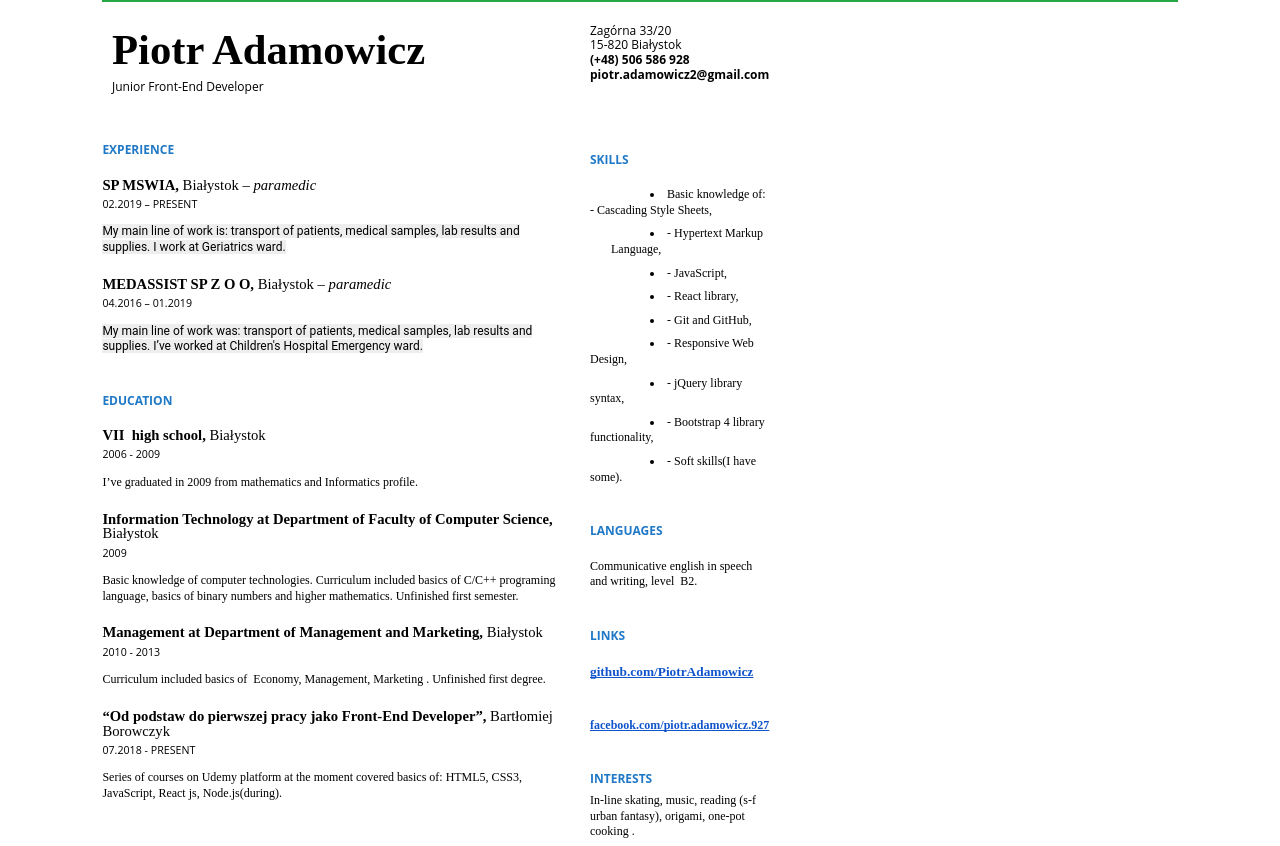
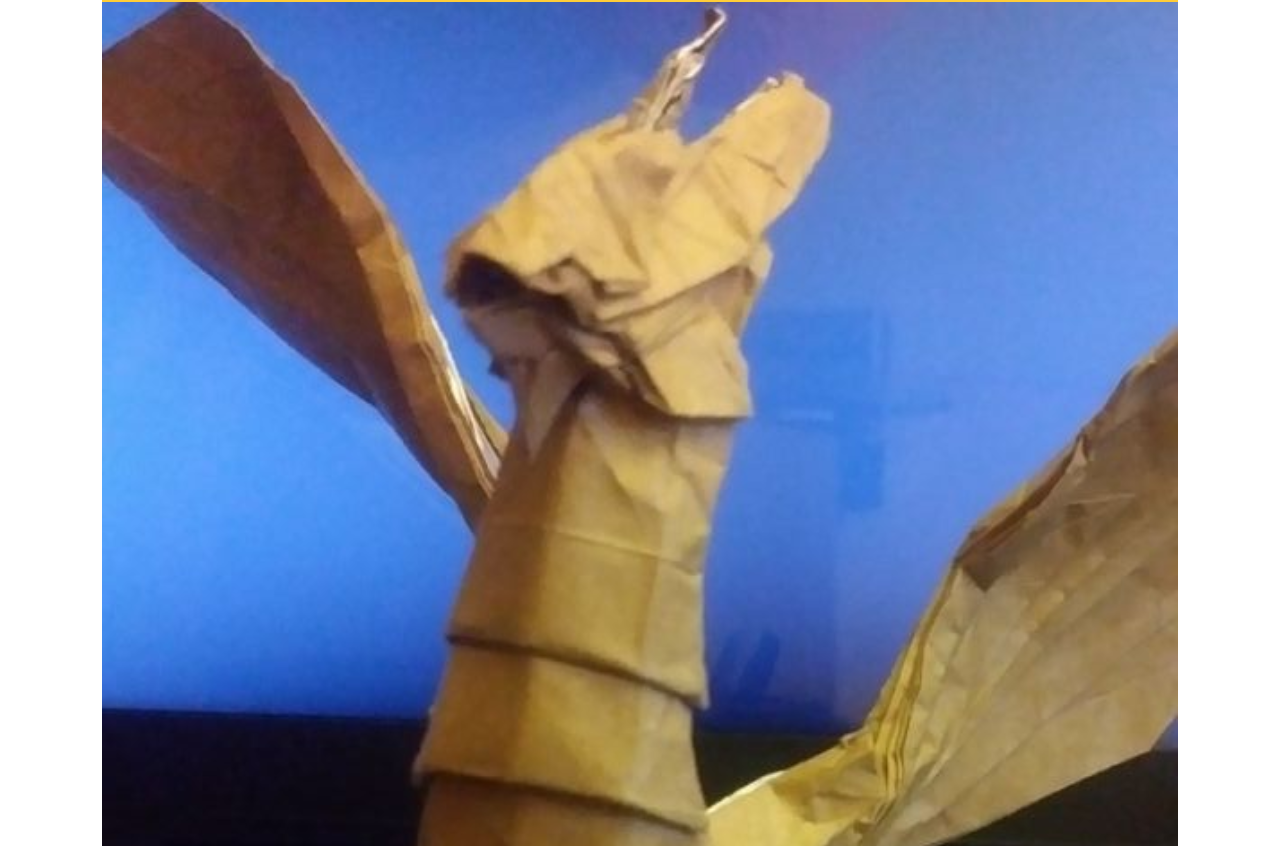
Before and after one commit to PiotrAdamowicz/PortfolioGridinReact, a React (Create React App) app: page / in a window 1280 px wide. Shown: the part 478-1324 px from the top of the page. Built offline with nearby package versions, Linux system fonts and the light colour scheme.

Commit message:
I think te structure/logick of Projects section is Done

```diff
--- a/src/components/App.js
+++ b/src/components/App.js
@@ -9,6 +9,7 @@ import { FontAwesomeIcon } from "@fortawesome/react-fontawesome";
 import Card from "../components/Card";
 import Resume from "../components/Resume";
 import Form from "../components/Form";
+import Projects from "../components/Projects";
 
 class App extends Component {
   state = {
@@ -49,8 +50,8 @@ class App extends Component {
     },
     isActive: {
       home: false,
-      resume: true,
-      projects: false,
+      resume: false,
+      projects: true,
       contact: false
     }
   };
@@ -178,11 +179,14 @@ class App extends Component {
             false
           )}
           {isActive.projects ? (
-            <Card
-              cardID={projects.id}
-              title={projects.title}
-              paragraphs={projects.paragraphs}
-            />
+            <>
+              <Card
+                cardID={projects.id}
+                title={projects.title}
+                paragraphs={projects.paragraphs}
+              />
+              <Projects />
+            </>
           ) : (
             false
           )}
--- /dev/null
+++ b/src/components/ProjectModal.js
@@ -0,0 +1,34 @@
+import React, { Component } from "react";
+import dragon from "../img/dragon800x600.jpg";
+
+class ProjectModal extends Component {
+  state = {
+    showDetails: false
+  };
+  render() {
+    return (
+      <div>
+        {this.state.showDetails ? (
+          <>
+            <h3>Project Name</h3>
+            <p>Something about given project</p>
+            <button>To Projects</button>
+          </>
+        ) : (
+          false
+        )}
+        <img
+          onClick={() => {
+            this.setState(prevState => ({
+              showDetails: !prevState.showDetails
+            }));
+          }}
+          src={dragon}
+          alt="argh responsivenes"
+        />
+      </div>
+    );
+  }
+}
+
+export default ProjectModal;
--- /dev/null
+++ b/src/components/Projects.js
@@ -0,0 +1,35 @@
+import React, { Component } from "react";
+
+import Project from "../components/ProjectModal";
+
+class Projects extends Component {
+  state = {
+    projects: [
+      {
+        name: "TicTacToe",
+        description:
+          "Classic offline 2 players Tic Tac Toe Game written in vanilla JS. My first baby written just to see if I can",
+        url: ""
+      }
+    ],
+    active: ""
+  };
+
+  clickHandler() {
+    console.log("Działa");
+  }
+
+  render() {
+    return (
+      <section>
+        <Project id="ticTacToe" />
+        <Project id="ticTacToe" />
+        <Project id="ticTacToe" />
+        <Project id="ticTacToe" />
+        <Project id="ticTacToe" />
+      </section>
+    );
+  }
+}
+
+export default Projects;
--- a/src/components/Resume.js
+++ b/src/components/Resume.js
@@ -397,230 +397,230 @@ const ResumeStyle = styled.section`
 
 const Resume = props => {
   return (
-    <ResumeStyle class="c18">
-      <p class="c20 c35">
-        <span class="c6 c15" />
+    <ResumeStyle className="c18">
+      <p className="c20 c35">
+        <span className="c6 c15" />
       </p>
-      <a id="t.ddec28991ffe67f8715c0a95b900c3a83ba9b538" />
-      <a id="t.0" />
-      <table class="c14">
+      {/* <a id="t.ddec28991ffe67f8715c0a95b900c3a83ba9b538" />
+      <a id="t.0" /> */}
+      <table className="c14">
         <tbody>
-          <tr class="c2">
-            <td class="c16" colspan="1" rowspan="1">
-              <p class="c21 title" id="h.x8fm1uorkbaw">
-                <span class="c23 c26">Piotr Adamowicz</span>
+          <tr className="c2">
+            <td className="c16" colspan="1" rowspan="1">
+              <p className="c21 title" id="h.x8fm1uorkbaw">
+                <span className="c23 c26">Piotr Adamowicz</span>
               </p>
-              <p class="c7 subtitle" id="h.ymi089liagec">
-                <span class="c0">Junior Front-End Developer</span>
+              <p className="c7 subtitle" id="h.ymi089liagec">
+                <span className="c0">Junior Front-End Developer</span>
               </p>
             </td>
-            <td class="c25" colspan="1" rowspan="1">
-              <p class="c7">
-                <span class="c0">Zag&oacute;rna 33/20</span>
+            <td className="c25" colspan="1" rowspan="1">
+              <p className="c7">
+                <span className="c0">Zag&oacute;rna 33/20</span>
               </p>
-              <p class="c7">
-                <span class="c0">15-820 Bia&#322;ystok</span>
+              <p className="c7">
+                <span className="c0">15-820 Bia&#322;ystok</span>
               </p>
-              <p class="c7">
-                <span class="c10">(+48) 506 586 928</span>
+              <p className="c7">
+                <span className="c10">(+48) 506 586 928</span>
               </p>
-              <p class="c7">
-                <span class="c10">piotr.adamowicz2@gmail.com</span>
+              <p className="c7">
+                <span className="c10">piotr.adamowicz2@gmail.com</span>
               </p>
-              <p class="c7 c20">
-                <span class="c10" />
+              <p className="c7 c20">
+                <span className="c10" />
               </p>
             </td>
           </tr>
-          <tr class="c34">
-            <td class="c32" colspan="1" rowspan="1">
-              <h1 class="c3" id="h.y7d3xdxnr44m">
-                <span class="c1">EXPERIENCE</span>
+          <tr className="c34">
+            <td className="c32" colspan="1" rowspan="1">
+              <h1 className="c3" id="h.y7d3xdxnr44m">
+                <span className="c1">EXPERIENCE</span>
               </h1>
-              <h2 class="c13" id="h.rfgvkg2ifhfd">
+              <h2 className="c13" id="h.rfgvkg2ifhfd">
                 <span>SP MSWIA, </span>
-                <span class="c6">Bia&#322;ystok &ndash;</span>
-                <span class="c6 c29">&nbsp;paramedic</span>
+                <span className="c6">Bia&#322;ystok &ndash;</span>
+                <span className="c6 c29">&nbsp;paramedic</span>
               </h2>
-              <h3 class="c28" id="h.n64fgzu3lwuy">
-                <span class="c8 c6">02.2019 &ndash; PRESENT</span>
+              <h3 className="c28" id="h.n64fgzu3lwuy">
+                <span className="c8 c6">02.2019 &ndash; PRESENT</span>
               </h3>
-              <p class="c24">
-                <span class="c5">
+              <p className="c24">
+                <span className="c5">
                   My main line of work is: transport of patients, medical
                   samples, lab results and supplies. I work at Geriatrics ward.
                 </span>
               </p>
-              <h2 class="c13" id="h.98knc1qub5xz">
+              <h2 className="c13" id="h.98knc1qub5xz">
                 <span>MEDASSIST SP Z O O, </span>
-                <span class="c6">Bia&#322;ystok &ndash; </span>
-                <span class="c6 c29">paramedic</span>
+                <span className="c6">Bia&#322;ystok &ndash; </span>
+                <span className="c6 c29">paramedic</span>
               </h2>
-              <h3 class="c28" id="h.kuha3qjnwsv4">
-                <span class="c8 c6">04.2016 &ndash; 01.2019</span>
+              <h3 className="c28" id="h.kuha3qjnwsv4">
+                <span className="c8 c6">04.2016 &ndash; 01.2019</span>
               </h3>
-              <p class="c24">
-                <span class="c5">
+              <p className="c24">
+                <span className="c5">
                   My main line of work was: transport of patients, medical
                   samples, lab results and supplies. I&rsquo;ve worked at
                   Children&#39;s Hospital Emergency ward.
                 </span>
               </p>
-              <h1 class="c3" id="h.yk8luflkpwij">
+              <h1 className="c3" id="h.yk8luflkpwij">
                 <span>EDUCATION</span>
               </h1>
-              <h2 class="c13" id="h.6wymnhinx9q5">
+              <h2 className="c13" id="h.6wymnhinx9q5">
                 <span>VII &nbsp;high school, </span>
-                <span class="c6">Bia&#322;ystok</span>
-                <span class="c6 c29 c30">&nbsp;</span>
+                <span className="c6">Bia&#322;ystok</span>
+                <span className="c6 c29 c30">&nbsp;</span>
               </h2>
-              <h3 class="c28" id="h.esmli83vx05r">
-                <span class="c8 c6">2006 - 2009</span>
+              <h3 className="c28" id="h.esmli83vx05r">
+                <span className="c8 c6">2006 - 2009</span>
               </h3>
-              <p class="c24">
-                <span class="c9 c6">
+              <p className="c24">
+                <span className="c9 c6">
                   I&rsquo;ve graduated in 2009 from mathematics and Informatics
                   profile.
                 </span>
               </p>
-              <h2 class="c13" id="h.mc160zjmms5f">
+              <h2 className="c13" id="h.mc160zjmms5f">
                 <span>
                   Information Technology at Department of Faculty of Computer
                   Science,{" "}
                 </span>
-                <span class="c6">Bia&#322;ystok</span>
-                <span class="c30 c6 c29">&nbsp;</span>
+                <span className="c6">Bia&#322;ystok</span>
+                <span className="c30 c6 c29">&nbsp;</span>
               </h2>
-              <h3 class="c28" id="h.et271sasb0rn">
-                <span class="c8 c6">2009</span>
+              <h3 className="c28" id="h.et271sasb0rn">
+                <span className="c8 c6">2009</span>
               </h3>
-              <p class="c24">
-                <span class="c9 c6">
+              <p className="c24">
+                <span className="c9 c6">
                   Basic knowledge of computer technologies. Curriculum included
                   basics of C/C++ programing language, basics of binary numbers
                   and higher mathematics. Unfinished first semester.
                 </span>
               </p>
-              <h2 class="c13" id="h.p5rlpn1h7jz">
+              <h2 className="c13" id="h.p5rlpn1h7jz">
                 <span>
                   Management at Department of Management and Marketing,{" "}
                 </span>
-                <span class="c6">Bia&#322;ystok</span>
-                <span class="c30 c6 c29">&nbsp;</span>
+                <span className="c6">Bia&#322;ystok</span>
+                <span className="c30 c6 c29">&nbsp;</span>
               </h2>
-              <h3 class="c28" id="h.1kxr6m60fs7v">
-                <span class="c8 c6">2010 - 2013</span>
+              <h3 className="c28" id="h.1kxr6m60fs7v">
+                <span className="c8 c6">2010 - 2013</span>
               </h3>
-              <p class="c24">
-                <span class="c9 c6">
+              <p className="c24">
+                <span className="c9 c6">
                   Curriculum included basics of &nbsp;Economy, Management,
                   Marketing . Unfinished first degree.
                 </span>
               </p>
-              <h2 class="c13" id="h.4i80qpeu1anf">
+              <h2 className="c13" id="h.4i80qpeu1anf">
                 <span>
                   &ldquo;Od podstaw do pierwszej pracy jako Front-End
                   Developer&rdquo;,{" "}
                 </span>
-                <span class="c6">Bart&#322;omiej Borowczyk</span>
+                <span className="c6">Bart&#322;omiej Borowczyk</span>
               </h2>
-              <h3 class="c28" id="h.5sq5nvhik20g">
-                <span class="c6 c8">07.2018 - PRESENT</span>
+              <h3 className="c28" id="h.5sq5nvhik20g">
+                <span className="c6 c8">07.2018 - PRESENT</span>
               </h3>
-              <p class="c24">
-                <span class="c9 c6">
+              <p className="c24">
+                <span className="c9 c6">
                   Series of courses on Udemy platform at the moment covered
                   basics of: HTML5, CSS3, JavaScript, React js, Node.js(during).
                 </span>
               </p>
-              <p class="c24 c20">
-                <span class="c6 c31" />
+              <p className="c24 c20">
+                <span className="c6 c31" />
               </p>
             </td>
-            <td class="c25" colspan="1" rowspan="1">
-              <h1 class="c3" id="h.ca0awj8022e2">
-                <span class="c1">SKILLS</span>
+            <td className="c25" colspan="1" rowspan="1">
+              <h1 className="c3" id="h.ca0awj8022e2">
+                <span className="c1">SKILLS</span>
               </h1>
-              <ul class="c17 lst-kix_d52h1clnbs3c-0 start">
-                <li class="c22">
-                  <span class="c19">
+              <ul className="c17 lst-kix_d52h1clnbs3c-0 start">
+                <li className="c22">
+                  <span className="c19">
                     Basic knowledge of:
                     <br />- Cascading Style Sheets,
                   </span>
                 </li>
-                <li class="c12">
-                  <span class="c9 c6">
+                <li className="c12">
+                  <span className="c9 c6">
                     - Hypertext Markup &nbsp; &nbsp; &nbsp; &nbsp;
                     &nbsp;Language,
                   </span>
                 </li>
               </ul>
-              <ul class="c17 lst-kix_3expns8knkd9-0 start">
-                <li class="c12">
-                  <span class="c9 c6">- JavaScript,</span>
+              <ul className="c17 lst-kix_3expns8knkd9-0 start">
+                <li className="c12">
+                  <span className="c9 c6">- JavaScript,</span>
                 </li>
               </ul>
-              <ul class="c17 lst-kix_d52h1clnbs3c-0">
-                <li class="c12">
-                  <span class="c9 c6">- React library,</span>
+              <ul className="c17 lst-kix_d52h1clnbs3c-0">
+                <li className="c12">
+                  <span className="c9 c6">- React library,</span>
                 </li>
-                <li class="c12">
-                  <span class="c9 c6">- Git and GitHub,</span>
+                <li className="c12">
+                  <span className="c9 c6">- Git and GitHub,</span>
                 </li>
-                <li class="c12">
-                  <span class="c9 c6">- Responsive Web Design,</span>
+                <li className="c12">
+                  <span className="c9 c6">- Responsive Web Design,</span>
                 </li>
-                <li class="c12">
-                  <span class="c9 c6">- jQuery library syntax,</span>
+                <li className="c12">
+                  <span className="c9 c6">- jQuery library syntax,</span>
                 </li>
-                <li class="c12">
-                  <span class="c6 c9">
+                <li className="c12">
+                  <span className="c6 c9">
                     - Bootstrap 4 library functionality,
                   </span>
                 </li>
-                <li class="c12">
-                  <span class="c9 c6">- Soft skills(I have some).</span>
+                <li className="c12">
+                  <span className="c9 c6">- Soft skills(I have some).</span>
                 </li>
               </ul>
-              <h1 class="c3" id="h.cxxkes25b26">
-                <span class="c1">LANGUAGES</span>
+              <h1 className="c3" id="h.cxxkes25b26">
+                <span className="c1">LANGUAGES</span>
               </h1>
-              <p class="c36">
-                <span class="c9 c6">
+              <p className="c36">
+                <span className="c9 c6">
                   Communicative english in speech and writing, level &nbsp;B2.{" "}
                 </span>
               </p>
-              <h1 class="c3" id="h.ivsd2n9f9mqb">
-                <span class="c1">LINKS</span>
+              <h1 className="c3" id="h.ivsd2n9f9mqb">
+                <span className="c1">LINKS</span>
               </h1>
-              <p class="c36">
-                <span class="c23 c27">
+              <p className="c36">
+                <span className="c23 c27">
                   <a
-                    class="c33"
+                    className="c33"
                     href="https://www.google.com/url?q=https://github.com/PiotrAdamowicz&amp;sa=D&amp;ust=1563901300289000"
                   >
                     github.com/PiotrAdamowicz
                   </a>
                 </span>
               </p>
-              <p class="c36">
-                <span class="c23">
+              <p className="c36">
+                <span className="c23">
                   <br />
                 </span>
-                <span class="c23 c38">
+                <span className="c23 c38">
                   <a
-                    class="c33"
+                    className="c33"
                     href="https://www.google.com/url?q=https://www.facebook.com/piotr.adamowicz.927&amp;sa=D&amp;ust=1563901300289000"
                   >
                     facebook.com/piotr.adamowicz.927
                   </a>
                 </span>
               </p>
-              <h1 class="c3" id="h.jhv78pp9wtzd">
-                <span class="c1">INTERESTS</span>
+              <h1 className="c3" id="h.jhv78pp9wtzd">
+                <span className="c1">INTERESTS</span>
               </h1>
-              <p class="c24">
-                <span class="c9 c6">
+              <p className="c24">
+                <span className="c9 c6">
                   In-line skating, music, reading (s-f urban fantasy), origami,
                   one-pot cooking .
                 </span>
@@ -629,8 +629,8 @@ const Resume = props => {
           </tr>
         </tbody>
       </table>
-      <p class="c24 c20">
-        <span class="c15 c6" />
+      <p className="c24 c20">
+        <span className="c15 c6" />
       </p>
     </ResumeStyle>
   );
```
